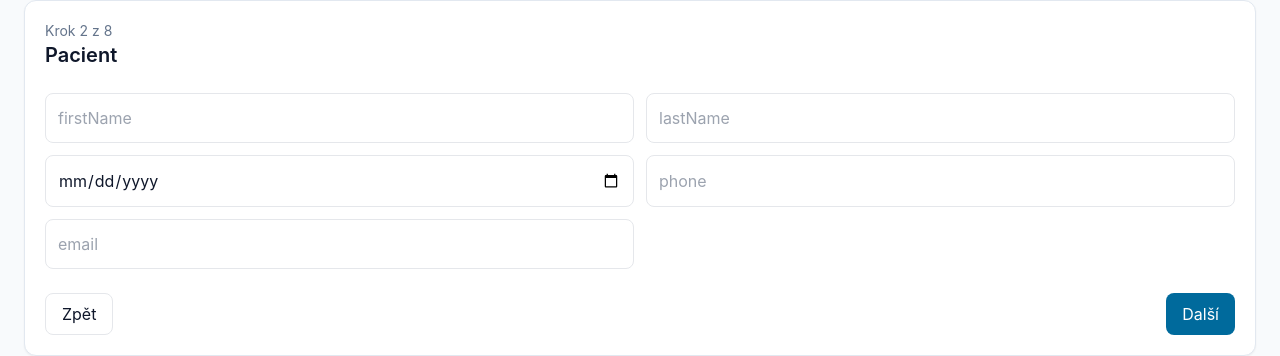
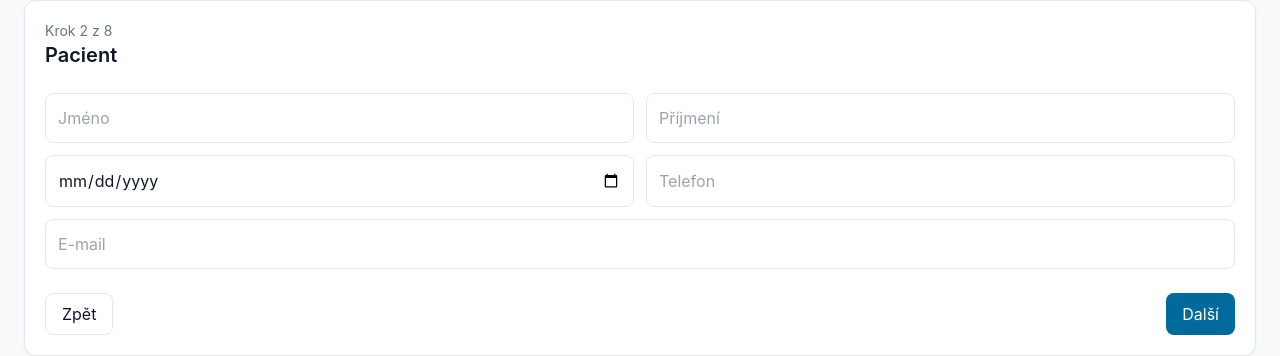
Before and after one commit to MasterLazarus/testovani, a React (Vite) app: page /order/new in a window 1280 px wide. Both pictures are taken after a click on the button "Další". Shown: the part 113-469 px from the top of the page. Built offline with nearby package versions, Linux system fonts and the light colour scheme.

Commit message:
Fix order wizard validation and input field issues

```diff
--- a/src/pages/OrderWizardPage.tsx
+++ b/src/pages/OrderWizardPage.tsx
@@ -12,10 +12,27 @@ const steps = [
   'Rekapitulace'
 ];
 
+type FormState = {
+  serviceTypeId: string;
+  firstName: string;
+  lastName: string;
+  birthDate: string;
+  phone: string;
+  email: string;
+  address: string;
+  preferredDate: string;
+  healthNote: string;
+  contactName: string;
+  contactPhone: string;
+  consentMedical: boolean;
+  consentData: boolean;
+};
+
 export default function OrderWizardPage() {
   const [step, setStep] = useState(0);
   const [submitted, setSubmitted] = useState(false);
-  const [form, setForm] = useState({
+  const [stepError, setStepError] = useState('');
+  const [form, setForm] = useState<FormState>({
     serviceTypeId: 'svc-1',
     firstName: '',
     lastName: '',
@@ -36,11 +53,52 @@ export default function OrderWizardPage() {
     [form.serviceTypeId]
   );
 
-  const next = () => setStep((prev) => Math.min(prev + 1, steps.length - 1));
-  const prev = () => setStep((prev) => Math.max(prev - 1, 0));
+  const getStepError = (currentStep: number): string => {
+    if (currentStep === 1 && (!form.firstName.trim() || !form.lastName.trim() || !form.birthDate || !form.phone.trim())) {
+      return 'Vyplňte prosím jméno, příjmení, datum narození a telefon pacienta.';
+    }
+
+    if (currentStep === 2 && !form.address.trim()) {
+      return 'Vyplňte prosím adresu návštěvy.';
+    }
+
+    if (currentStep === 3 && !form.preferredDate) {
+      return 'Vyberte prosím preferovaný termín návštěvy.';
+    }
+
+    if (currentStep === 6 && (!form.consentMedical || !form.consentData)) {
+      return 'Pro pokračování je nutné potvrdit oba souhlasy.';
+    }
+
+    return '';
+  };
+
+  const next = () => {
+    const validationError = getStepError(step);
+    if (validationError) {
+      setStepError(validationError);
+      return;
+    }
+
+    setStepError('');
+    setStep((prev) => Math.min(prev + 1, steps.length - 1));
+  };
+
+  const prev = () => {
+    setStepError('');
+    setStep((prev) => Math.max(prev - 1, 0));
+  };
 
   const onSubmit = (e: FormEvent) => {
     e.preventDefault();
+
+    const validationError = getStepError(6);
+    if (validationError) {
+      setStepError(validationError);
+      return;
+    }
+
+    setStepError('');
     setSubmitted(true);
   };
 
@@ -68,16 +126,11 @@ export default function OrderWizardPage() {
 
       {step === 1 && (
         <div className="grid gap-3 md:grid-cols-2">
-          {['firstName', 'lastName', 'birthDate', 'phone', 'email'].map((field) => (
-            <input
-              key={field}
-              className="rounded-lg border p-3"
-              placeholder={field}
-              type={field === 'birthDate' ? 'date' : 'text'}
-              value={form[field as keyof typeof form] as string}
-              onChange={(e) => setForm({ ...form, [field]: e.target.value })}
-            />
-          ))}
+          <input className="rounded-lg border p-3" placeholder="Jméno" value={form.firstName} onChange={(e) => setForm({ ...form, firstName: e.target.value })} />
+          <input className="rounded-lg border p-3" placeholder="Příjmení" value={form.lastName} onChange={(e) => setForm({ ...form, lastName: e.target.value })} />
+          <input className="rounded-lg border p-3" type="date" value={form.birthDate} onChange={(e) => setForm({ ...form, birthDate: e.target.value })} />
+          <input className="rounded-lg border p-3" type="tel" placeholder="Telefon" value={form.phone} onChange={(e) => setForm({ ...form, phone: e.target.value })} />
+          <input className="rounded-lg border p-3 md:col-span-2" type="email" placeholder="E-mail" value={form.email} onChange={(e) => setForm({ ...form, email: e.target.value })} />
         </div>
       )}
 
@@ -106,6 +159,8 @@ export default function OrderWizardPage() {
         </div>
       )}
 
+      {stepError && <p className="rounded-lg border border-red-200 bg-red-50 px-3 py-2 text-sm text-red-700">{stepError}</p>}
+
       <div className="flex justify-between">
         <button type="button" onClick={prev} className="rounded-lg border px-4 py-2" disabled={step === 0}>Zpět</button>
         {step < steps.length - 1 ? (
```
